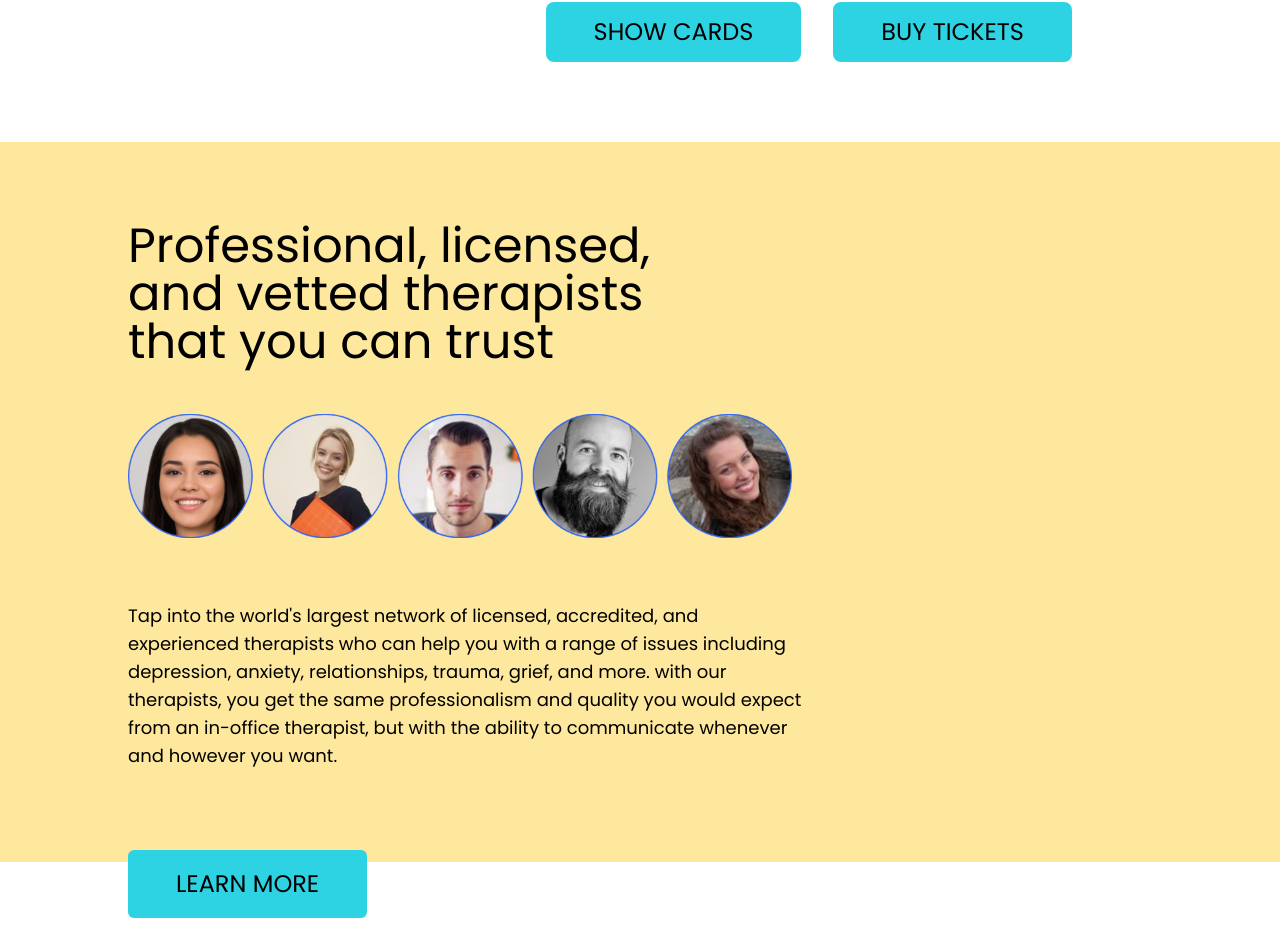
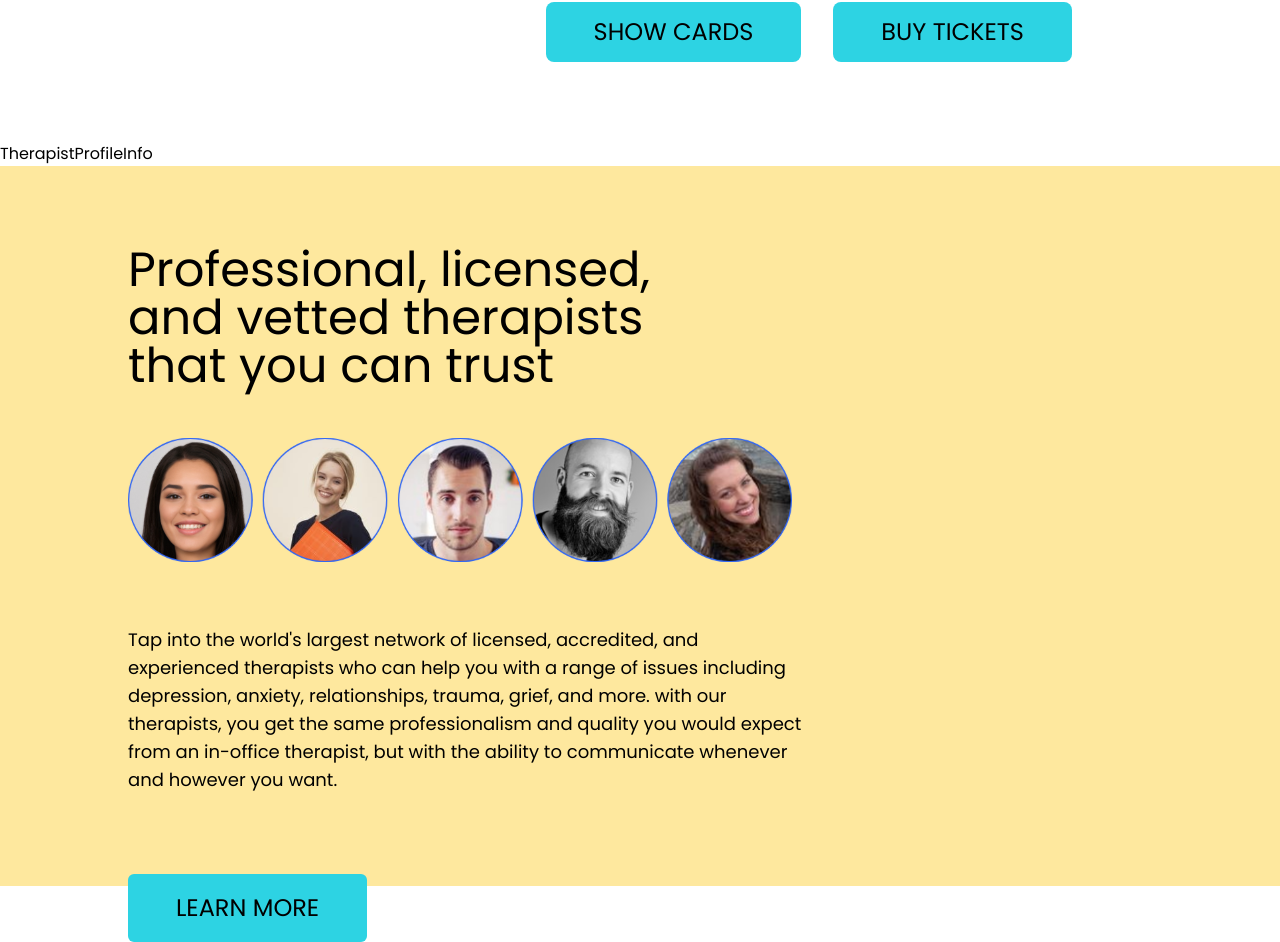
Before and after one commit to AllanSaleh/capstone-project-online-healing, a React (Create React App) app: page / in a window 1280 px wide. Shown: the part 3735-4677 px from the top of the page. Built offline with nearby package versions, Linux system fonts and the light colour scheme.

Commit message:
created TheprapistProfile

```diff
--- a/src/App.js
+++ b/src/App.js
@@ -8,6 +8,7 @@ import NavBar from './Components/NavBar/NavBar';
 import Footer from './Components/Footer/Footer';
 import AddNewCard from './Components/AddNewCard/AddNewCard';
 import EditProfile from './Components/ProfileInfo/EditProfile';
+import TherapistProfileInfo from './Components/TherapistProfile/ThrapistProfileInfo';
 
 function App() {
   // This controls the direction of the page for RTL languages
@@ -22,6 +23,7 @@ function App() {
       <NavBar />
       <LandingPage />
       <EditProfile />
+      <TherapistProfileInfo />
       <Description />
       <AddNewCard />
       <div className="text-center bg-blue-dark h-section w-full px-sides">Other Sections!</div>
--- /dev/null
+++ b/src/Components/TherapistProfile/ThrapistProfileInfo.jsx
@@ -0,0 +1,9 @@
+import React from 'react';
+
+const TherapistProfileInfo = () => (
+  <div>
+      TherapistProfileInfo
+  </div>
+);
+
+export default TherapistProfileInfo;
```
